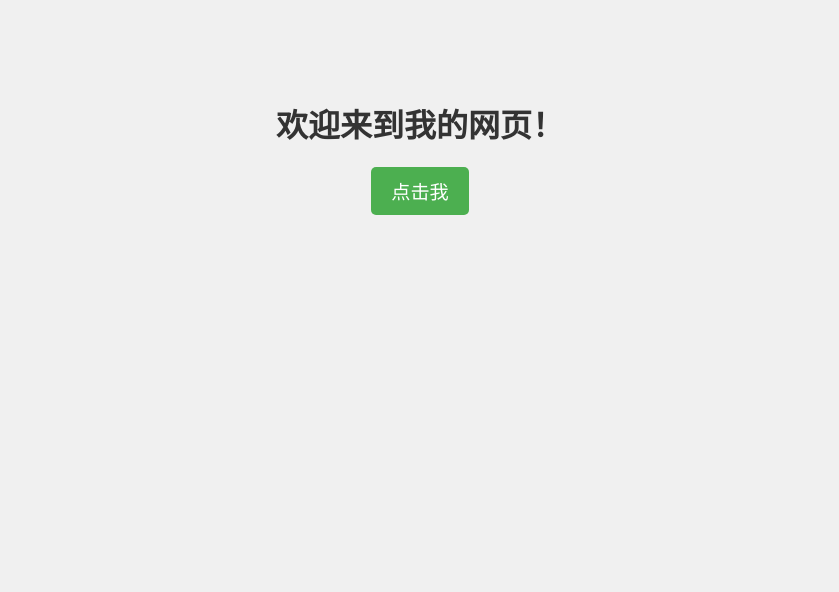
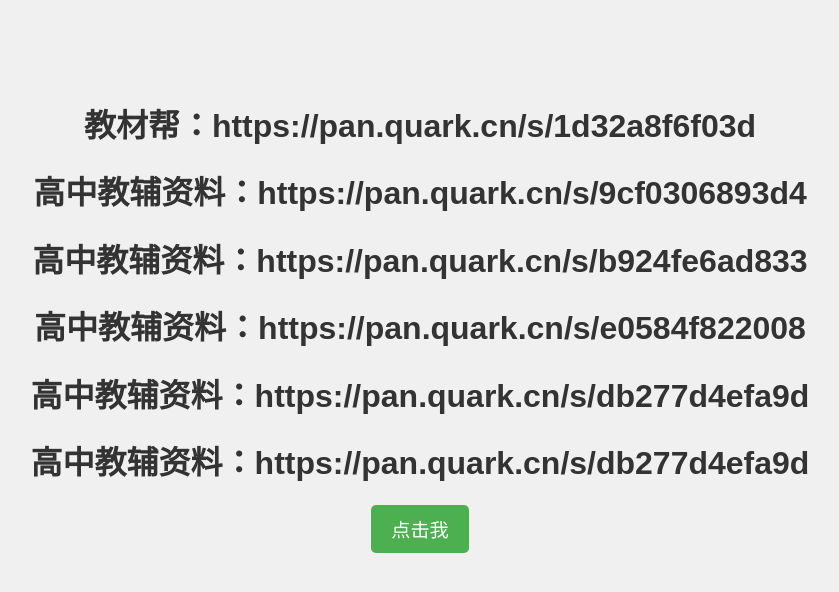
Before and after one commit to MeetYouHere/MeetYouHere.github.io, a plain HTML site: page index.html in a window 1280 px wide. Shown: the whole page, without its empty margins (220-1059 px from the left). Drawn offline with Linux system fonts and the light colour scheme.

Commit message:
Update index.html

```diff
--- a/index.html
+++ b/index.html
@@ -8,7 +8,12 @@
 </head>
 <body>
     <div class="container">
-        <h1>欢迎来到我的网页！</h1>
+        <h1>教材帮：https://pan.quark.cn/s/1d32a8f6f03d</h1>
+        <h1>高中教辅资料：https://pan.quark.cn/s/9cf0306893d4</h1>
+        <h1>高中教辅资料：https://pan.quark.cn/s/b924fe6ad833</h1>
+        <h1>高中教辅资料：https://pan.quark.cn/s/e0584f822008</h1>
+        <h1>高中教辅资料：https://pan.quark.cn/s/db277d4efa9d</h1>
+        <h1>高中教辅资料：https://pan.quark.cn/s/db277d4efa9d</h1>
         <button id="alertButton">点击我</button>
     </div>
     <script src="script.js"></script>
```
